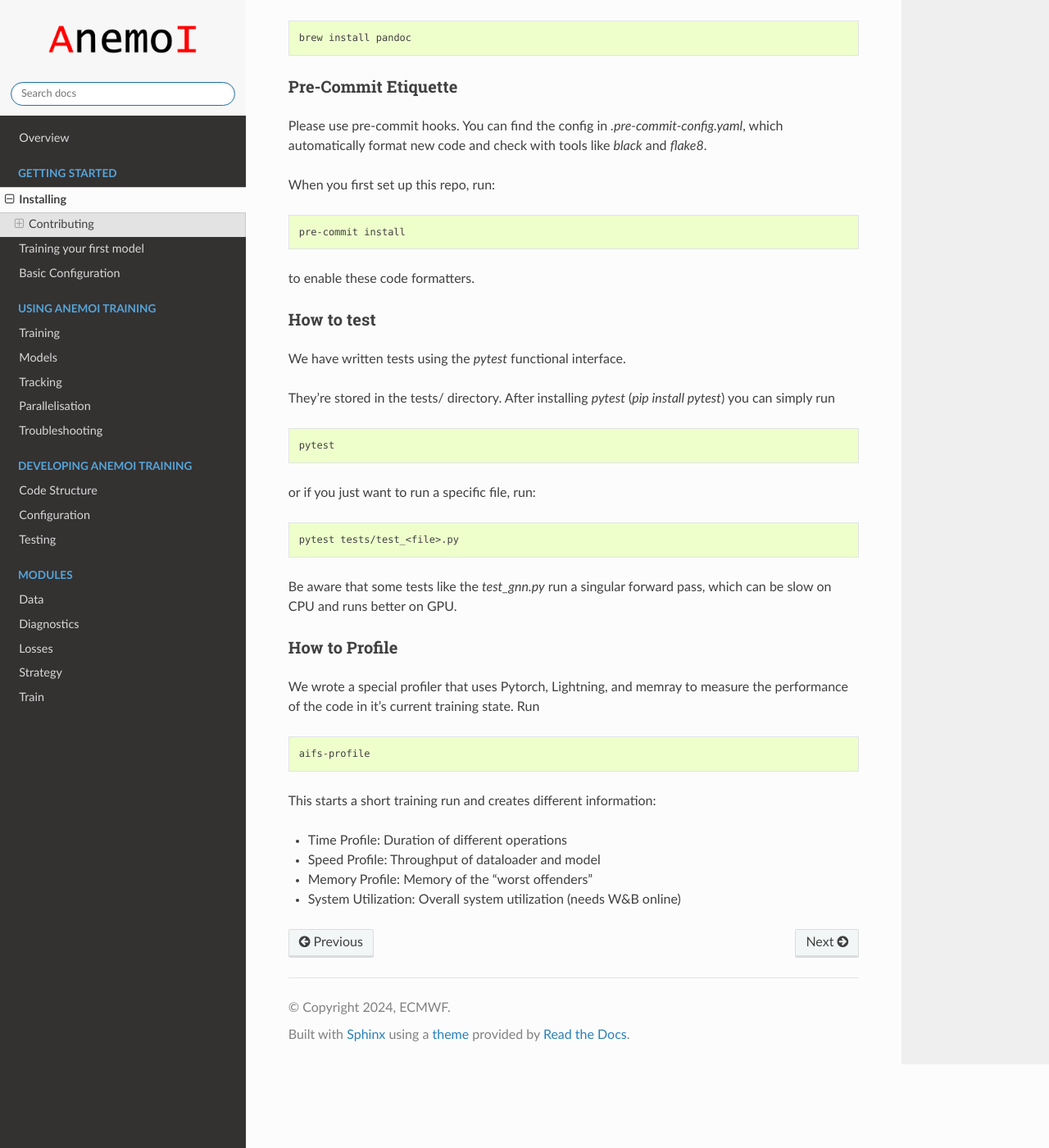
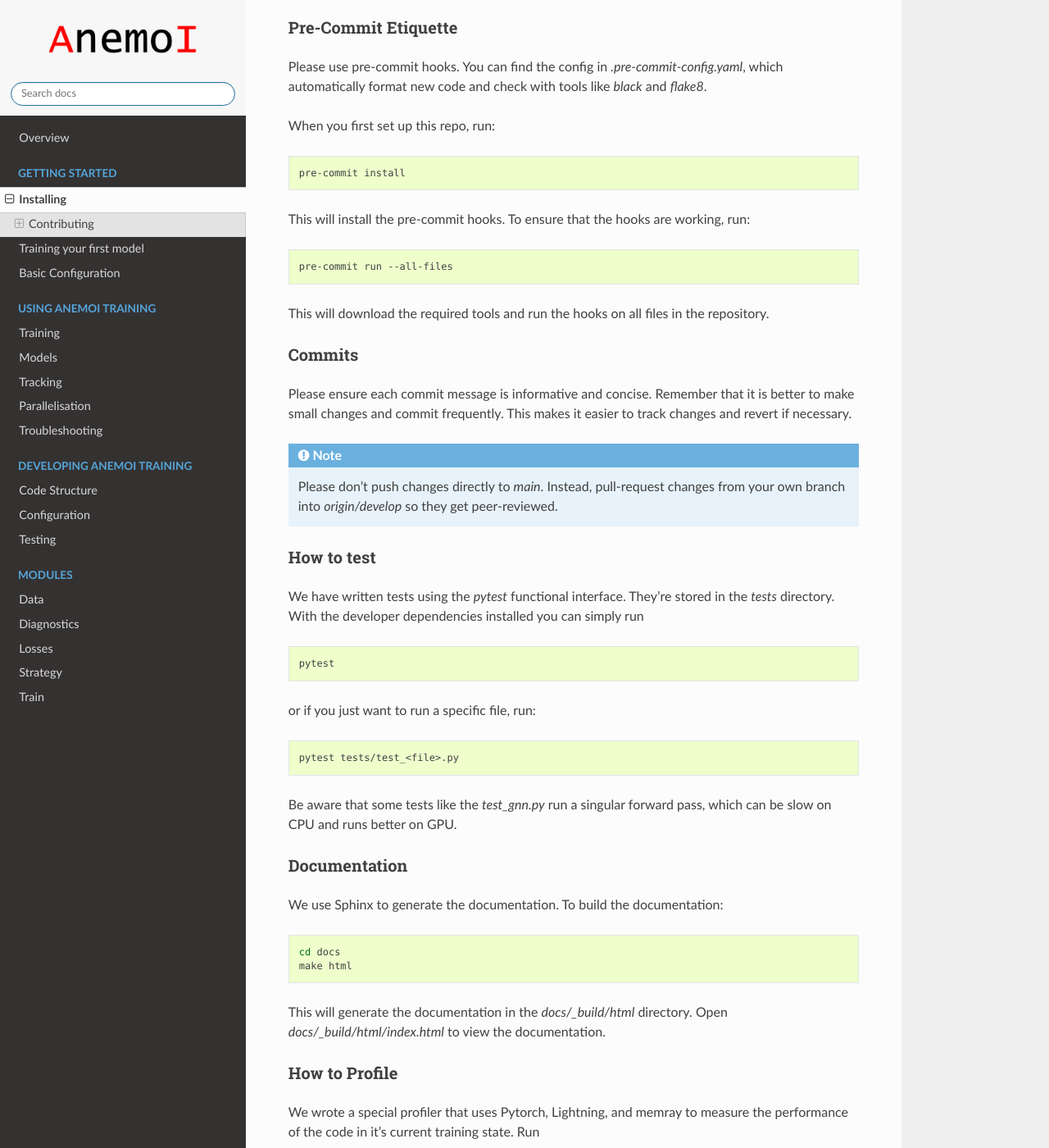
Before and after one commit to ecmwf/anemoi-training, a Sphinx documentation site: the page built from docs/start/installing.rst, in a window 1280 px wide and 1400 px high, scrolled down 615 px. Shown: the whole window at 82% size. Built offline with Sphinx 7.4.7 and the Read the Docs theme 2.0.0, drawn with Linux system fonts in a browser that asks for light colours; the version number could not be read and is left out; some of the changed text lies outside the part shown.

Commit message:
Small changes to getting started docs

```diff
--- a/docs/start/installing.rst
+++ b/docs/start/installing.rst
@@ -21,13 +20,14 @@ To contribute, you first need to clone the repository from https://github.com/ec
    # to install all dependencies
    pip install -e .
    # to install dependencies for code development
-   pip install -e .[dev]
+   pip install -e '.[dev]'
 
-You may also have to install pandoc on MacOS:
+To build the documentation you may also have to install pandoc on macOS:
 
 .. code:: bash
 
    brew install pandoc
+
 
 Pre-Commit Etiquette
 --------------------
@@ -40,14 +40,29 @@ When you first set up this repo, run:
 
   pre-commit install
 
-to enable these code formatters.
+This will install the pre-commit hooks. To ensure that the hooks are working, run:
+
+.. code:: bash
+
+  pre-commit run --all-files
+
+This will download the required tools and run the hooks on all files in the repository.
+
+
+Commits
+-------
+
+Please ensure each commit message is informative and concise. Remember that it is better to make small changes and commit frequently. This makes it easier to track changes and revert if necessary.
+
+.. note::
+  Please don't push changes directly to `main`. Instead, pull-request changes from your own branch into `origin/develop` so they get peer-reviewed.
 
 
 How to test
 -----------
+
 We have written tests using the `pytest` functional interface.
-
-They're stored in the tests/ directory. After installing `pytest` (`pip install pytest`) you can simply run
+They're stored in the `tests` directory. With the developer dependencies installed you can simply run
 
 .. code:: bash
 
@@ -61,6 +76,20 @@ or if you just want to run a specific file, run:
 
 
 Be aware that some tests like the `test_gnn.py` run a singular forward pass, which can be slow on CPU and runs better on GPU.
+
+
+Documentation
+-------------
+
+We use Sphinx to generate the documentation. To build the documentation:
+
+.. code:: bash
+
+  cd docs
+  make html
+
+This will generate the documentation in the `docs/_build/html` directory. Open `docs/_build/html/index.html` to view the documentation.
+
 
 How to Profile
 --------------
```
Also changed, not shown: other parts of docs/start/installing.rst (+0 -1 lines).
